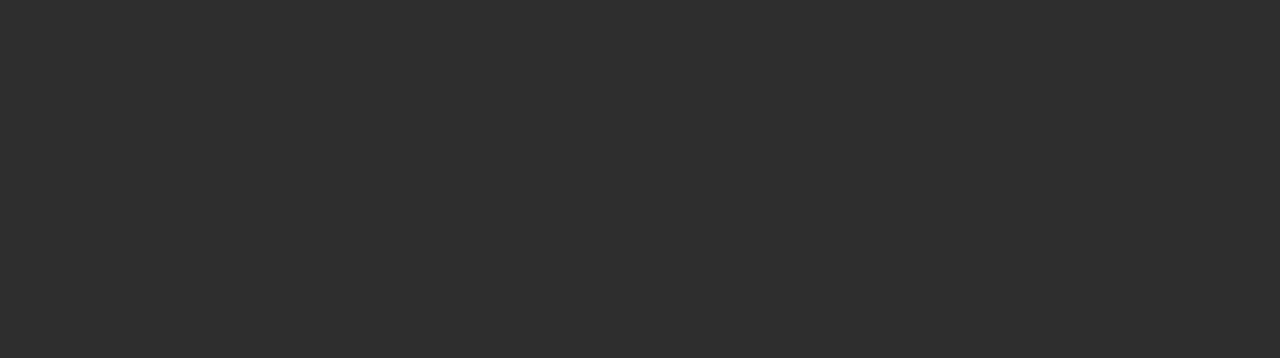
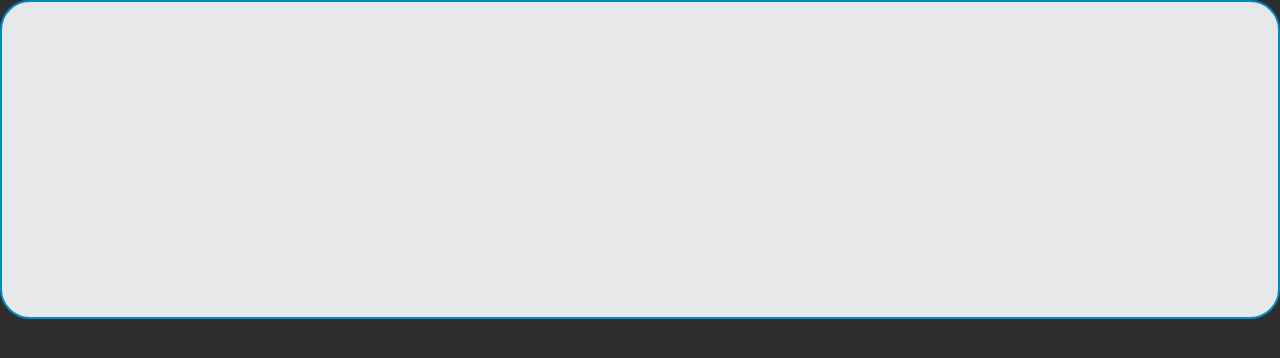
Before and after one commit to Lilloon/Todo, a React (Create React App) app: page / in a window 1280 px wide. Shown: the top 358 px of the page. Built offline with nearby package versions, Linux system fonts and the light colour scheme.

Commit message:
added text area atom

```diff
--- a/src/App.js
+++ b/src/App.js
@@ -1,12 +1,13 @@
 import './App.css';
 
 import React from 'react';
+import TextArea from './atoms/TetxArea/TetxArea';
 
 export default class App extends React.Component {
   render(){
     return (
       <div className="App">
-
+        <TextArea />
       </div>
     );
   }
--- /dev/null
+++ b/src/atoms/TetxArea/TetxArea.jsx
@@ -0,0 +1,23 @@
+import React from "react";
+import style from './TetxArea.module.css';
+
+export default class TextArea extends React.Component {
+    render(){
+        this.text = this.props.text;
+        this.placeholder = this.props.placeholder;
+        this.isActive = this.props.isActive;
+        this.onChange = this.props.onChange;
+        this.isError = this.props.isError;
+        const onChangeHanlder = (e) => {
+            this.onChange(e.target.value)
+        }
+        return(
+            <textarea
+            onChange={onChangeHanlder}
+            className={`${style.textArea} ${this.isError ? style.error : ''}`}
+            value={this.text}
+            placeholder={this.isError ? 'Поле не может быть пустым' : this.placeholder}
+            />
+        )
+    }
+}
--- /dev/null
+++ b/src/atoms/TetxArea/TetxArea.module.css
@@ -0,0 +1,46 @@
+.textArea{
+    resize: none;
+    height: 300px;
+    width: 95%;
+    outline: none;
+    background: #E8E8E8;
+    font-family: 'Jura', sans-serif;
+    font-size: 18px;
+    font-weight: 500px;
+    line-height: 22px;
+    border-radius: 30px;
+    border: 2px solid #008BC7;
+    padding-left: 30px ;
+    padding-right: 30px ;
+    padding-bottom: 5px;
+    padding-top: 10px;
+    transition: 0.15s ease;
+}
+
+.textArea:hover{
+    -webkit-box-shadow: 0px 0px 10px 1px #008BC7;
+    -moz-box-shadow: 0px 0px 10px 1px #008BC7;
+    box-shadow: 0px 0px 10px 1px #008BC7
+}
+
+.textArea:focus {
+    -webkit-box-shadow: 0px 0px 10px 5px #008BC7;
+    -moz-box-shadow: 0px 0px 10px 5px #008BC7;
+    box-shadow: 0px 0px 10px 5px #008BC7
+}
+
+.error {
+    border: 2px solid #FF6565;
+
+}
+.error:hover{
+    -webkit-box-shadow: 0px 0px 10px 1px #FF6565;
+    -moz-box-shadow: 0px 0px 10px 1px #FF6565;
+    box-shadow: 0px 0px 10px 1px #FF6565
+}
+
+.error:focus {
+    -webkit-box-shadow: 0px 0px 10px 5px #FF6565;
+    -moz-box-shadow: 0px 0px 10px 5px #FF6565;
+    box-shadow: 0px 0px 10px 5px #FF6565
+}
```
